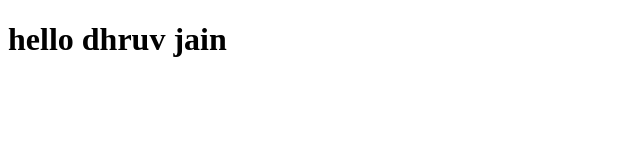
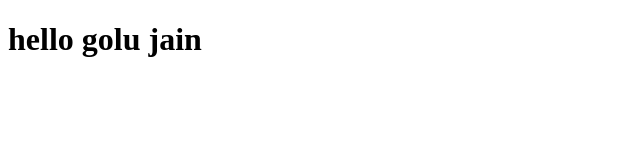
Before and after one commit to Dhruv4018/dhruvjain123, a plain HTML site: page index.html in a window 1280 px wide. Shown: the whole page, without its empty margins (0-640 px from the left). Drawn offline with Linux system fonts and the light colour scheme.

Commit message:
add golujain

```diff
--- a/index.html
+++ b/index.html
@@ -6,6 +6,6 @@
     <title>Document</title>
 </head>
 <body>
-    <h1>hello dhruv jain</h1>
+    <h1>hello golu jain</h1>
 </body>
 </html>
```
